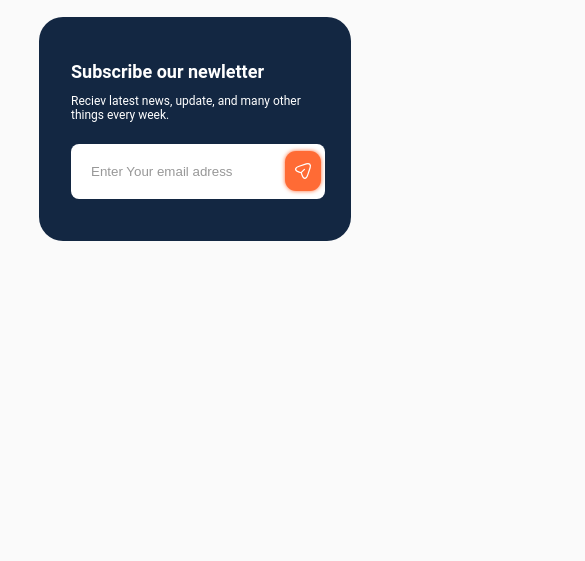
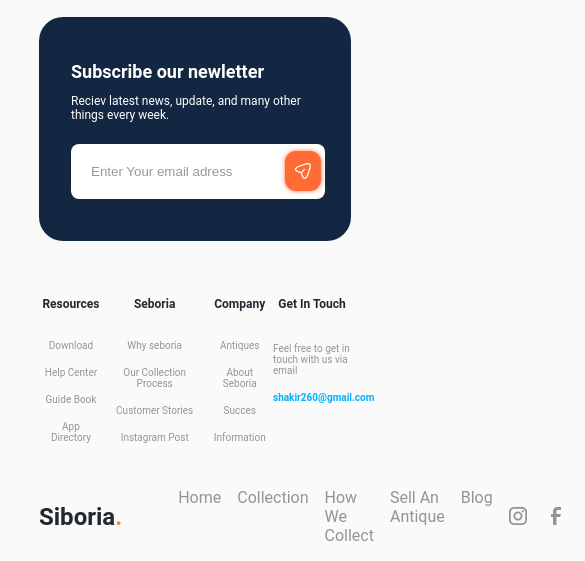
Before and after one commit to MuratOzte/creWin-task, a website: page index.html in a window 390 px wide. Shown: the part 4307-4868 px from the top of the page, 585 px wide, since content can reach past the window. Before the commit the page ends 4596 px from the top, so only its background shows below. Drawn offline with nearby package versions, Linux system fonts and the light colour scheme.

Commit message:
footer links responsivness updated

```diff
--- a/index.html
+++ b/index.html
@@ -287,7 +287,7 @@
                 <img src="assets/subscribe/gramophone.svg" />
             </div>
         </div>
-        <!-- <footer>
+        <footer>
             <div class="links">
                 <div class="resources">
                     <h1>Resources</h1>
@@ -341,6 +341,6 @@
                     <img src="assets/social/twitter.svg" />
                 </div>
             </div>
-        </footer> -->
+        </footer>
     </body>
 </html>
--- a/styles/footer.scss
+++ b/styles/footer.scss
@@ -13,15 +13,18 @@ footer {
     justify-content: space-between;
     @include margin-x(10%);
 
-    h1{
+    h1 {
         font-size: 48px;
         color: $nav-prime-color;
-        span{
+        @media screen and (max-width: 768px) {
+            font-size: 24px;
+        }
+        span {
             color: $nav-second-color;
         }
     }
 
-    .active{
+    .active {
         border: 2px solid $nav-second-color;
     }
 
@@ -31,26 +34,46 @@ footer {
         justify-content: space-between;
         h1 {
             font-size: 24px;
+            @media screen and (max-width: 768px) {
+                font-size: 12px;
+                text-align: center;
+            }
         }
         ul {
             list-style: none;
             padding: 0.2rem;
+            @media screen and (max-width: 768px) {
+                font-size: 10px;
+                text-align: center;
+            }
             li {
                 margin: 1rem 0;
                 color: $gray-text;
                 cursor: pointer;
+                @media screen and (max-width: 768px) {
+                }
             }
         }
 
         .get-in-touch {
+            @media screen and (max-width: 768px) {
+                width: 25%;
+            }
             p {
                 margin: 2rem 0;
                 color: $gray-text;
+                @media screen and (max-width: 768px) {
+                    font-size: 10px;
+                    margin: 2rem 0 1rem 0;
+                }
             }
             h4 {
                 font-size: 24px;
                 color: #00b2ff;
                 cursor: pointer;
+                @media screen and (max-width: 768px) {
+                    font-size: 10px;
+                }
             }
         }
     }
@@ -72,7 +95,7 @@ footer {
         .social-media {
             display: flex;
             gap: 1.5rem;
-            img{
+            img {
                 color: $gray-text;
                 cursor: pointer;
             }
```
Also changed, not shown: main.css, 1 other file.
